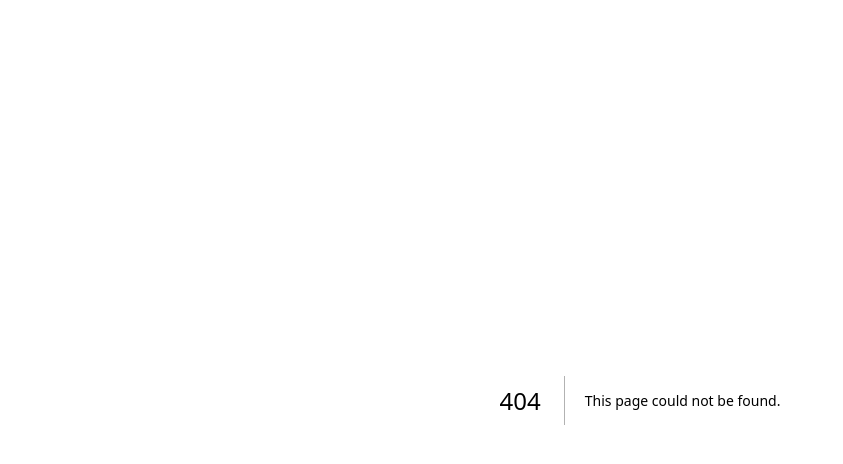
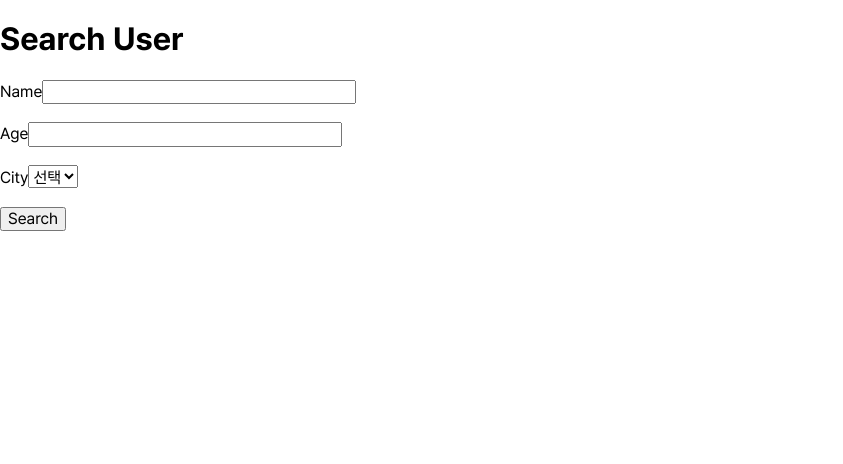
Before and after one commit to eo9on9/playground-next, a Next.js app: page /search-user in a window 1280 px wide. Before the commit this address had no page. Shown: the top 464 px of the page, without its empty margins (0-843 px from the left). Built offline with nearby package versions, Linux system fonts and the light colour scheme.

Commit message:
feat: SearchUser

```diff
--- /dev/null
+++ b/pages/api/users/search.ts
@@ -0,0 +1,45 @@
+import type { NextApiRequest, NextApiResponse } from 'next'
+
+type UserRequest = {
+  name?: string
+  age?: string
+  city?: string
+}
+
+type UserResponse = {
+  success: true
+  message: string
+  data: { name?: string; age?: string; city?: string } | null
+}
+
+export default function handler(
+  req: NextApiRequest,
+  res: NextApiResponse<UserResponse>,
+) {
+  if (req.method !== 'GET') {
+    return res.status(405).json({
+      success: true,
+      message: 'Only GET method is allowed',
+      data: null,
+    })
+  }
+
+  const { name, age, city } = req.query as UserRequest
+
+  // if (!name || !age || !city) {
+  //   return res.status(400).json({
+  //     success: false,
+  //     message: 'name, age, city 모두 입력해야 합니다.',
+  //   })
+  // }
+
+  return res.status(200).json({
+    success: true,
+    message: 'User search successful',
+    data: {
+      name,
+      age,
+      city,
+    },
+  })
+}
--- /dev/null
+++ b/pages/search-user.tsx
@@ -0,0 +1 @@
+export { SearchUserPage as default } from '@/sources/search-user/SearchUserPage'
--- /dev/null
+++ b/sources/search-user/SearchUserPage.tsx
@@ -0,0 +1,137 @@
+import { zodResolver } from '@hookform/resolvers/zod'
+import { useQuery } from '@tanstack/react-query'
+import { useRouter, useSearchParams } from 'next/navigation'
+import { useEffect, useMemo } from 'react'
+import { Controller, useForm } from 'react-hook-form'
+import { z } from 'zod'
+import { searchUser } from './search'
+
+const CITY_OPTIONS = [
+  { value: 'seoul', label: '서울' },
+  { value: 'busan', label: '부산' },
+  { value: 'jeju', label: '제주' },
+]
+
+type KindOfCities = 'seoul' | 'busan' | 'jeju'
+
+const SearchUserFormSchema = z.object({
+  name: z.string().optional(),
+  age: z.string().refine(value => value === '' || !isNaN(Number(value)), {
+    message: 'only number',
+  }),
+  city: z.enum<(KindOfCities | '')[]>(['seoul', 'busan', 'jeju', '']),
+})
+
+type SearchUserForm = z.infer<typeof SearchUserFormSchema>
+
+export const SearchUserPage = () => {
+  const router = useRouter()
+  const params = useSearchParams()
+
+  const hasAnyQuery = useMemo(
+    () => Array.from(params.keys()).length > 0,
+    [params],
+  )
+
+  const queryObj: SearchUserForm = useMemo(() => {
+    return {
+      name: params.get('name') ?? '',
+      age: params.get('age') ?? '',
+      city: (params.get('city') as KindOfCities) ?? '',
+    }
+  }, [params])
+
+  const { data, isLoading } = useQuery({
+    queryKey: ['searchUser', queryObj],
+    queryFn: () =>
+      searchUser({
+        name: queryObj.name === '' ? undefined : queryObj.name,
+        age: queryObj.age === '' ? undefined : Number(queryObj.age),
+        city: queryObj.city === '' ? undefined : queryObj.city,
+      }),
+    enabled: hasAnyQuery,
+  })
+
+  const {
+    reset,
+    control,
+    handleSubmit,
+    register,
+    formState: { errors },
+  } = useForm<SearchUserForm>({
+    resolver: zodResolver(SearchUserFormSchema),
+  })
+
+  const onSubmit = (data: SearchUserForm) => {
+    const q = new URLSearchParams()
+    if (data.name?.trim()) q.set('name', data.name.trim())
+    if (data.city?.trim()) q.set('city', data.city.trim())
+    if (data.age) q.set('age', data.age.toString())
+    const qs = q.toString()
+    router.push(qs ? `?${qs}` : '?')
+  }
+
+  useEffect(() => {
+    // defaultValues, dirtyFields, isSubmitted 등 모든 내부 상태를 초기화
+    reset(queryObj)
+  }, [queryObj, reset])
+
+  return (
+    <div>
+      <h1>Search User</h1>
+      <form onSubmit={handleSubmit(onSubmit)}>
+        <label htmlFor="form-name">Name</label>
+        <input id="form-name" type="text" {...register('name')} />
+
+        <br />
+        <br />
+
+        <label htmlFor="form-age">Age</label>
+        <input id="form-age" type="tel" {...register('age')} />
+        {errors.age && <p>{errors.age.message}</p>}
+
+        <br />
+        <br />
+
+        <label htmlFor="form-city">City</label>
+        <Controller
+          name="city"
+          control={control}
+          render={({ field: { value, onChange } }) => (
+            <select id="form-city" value={value ?? ''} onChange={onChange}>
+              <option value="" hidden>
+                선택
+              </option>
+              {CITY_OPTIONS.map(({ value, label }) => (
+                <option key={value} value={value}>
+                  {label}
+                </option>
+              ))}
+            </select>
+          )}
+        />
+
+        <br />
+        <br />
+
+        <button type="submit">Search</button>
+      </form>
+
+      <br />
+      <br />
+
+      {isLoading && <div>Loading...</div>}
+
+      {data?.data && (
+        <dl>
+          <dt>Name</dt>
+          <dd>{data?.data.name}</dd>
+          <dt>Age</dt>
+          <dd>{data?.data.age}</dd>
+          <dt>City</dt>
+          <dd>{data?.data.city}</dd>
+        </dl>
+      )}
+    </div>
+  )
+}
--- /dev/null
+++ b/sources/search-user/request.ts
@@ -0,0 +1,32 @@
+import axios, { type AxiosRequestConfig, type Method } from 'axios'
+
+const axiosInstance = axios.create({
+  baseURL: '/api',
+  headers: { 'Content-Type': 'application/json' },
+  timeout: 5000,
+})
+
+const commonRequest = async <T>(config: AxiosRequestConfig): Promise<T> => {
+  try {
+    const response = await axiosInstance.request<T>(config)
+
+    return response.data
+  } catch (error) {
+    if (axios.isAxiosError(error)) {
+      throw new Error(error.response?.data?.message)
+    }
+    throw error
+  }
+}
+
+const requestFn =
+  (method: Method) =>
+  async <T>(url: string, config?: AxiosRequestConfig): Promise<T> =>
+    commonRequest<T>({ url, method, ...config })
+
+export const request = {
+  get: requestFn('GET'),
+  post: requestFn('POST'),
+  put: requestFn('PUT'),
+  delete: requestFn('DELETE'),
+}
--- /dev/null
+++ b/sources/search-user/search.ts
@@ -0,0 +1,23 @@
+import { request } from './request'
+
+interface SearchUserParams {
+  name?: string
+  age?: number
+  city?: string
+}
+
+type SearchUserResponse = {
+  success: boolean
+  message: string
+  data: { name?: string; age?: string; city?: string } | null
+}
+
+export const searchUser = async (
+  params: SearchUserParams,
+): Promise<SearchUserResponse> => {
+  const response = await request.get<SearchUserResponse>('/users/search', {
+    params,
+  })
+
+  return response
+}
```
Also changed, not shown: notes/search-query.md (added, +36 -0 lines).
